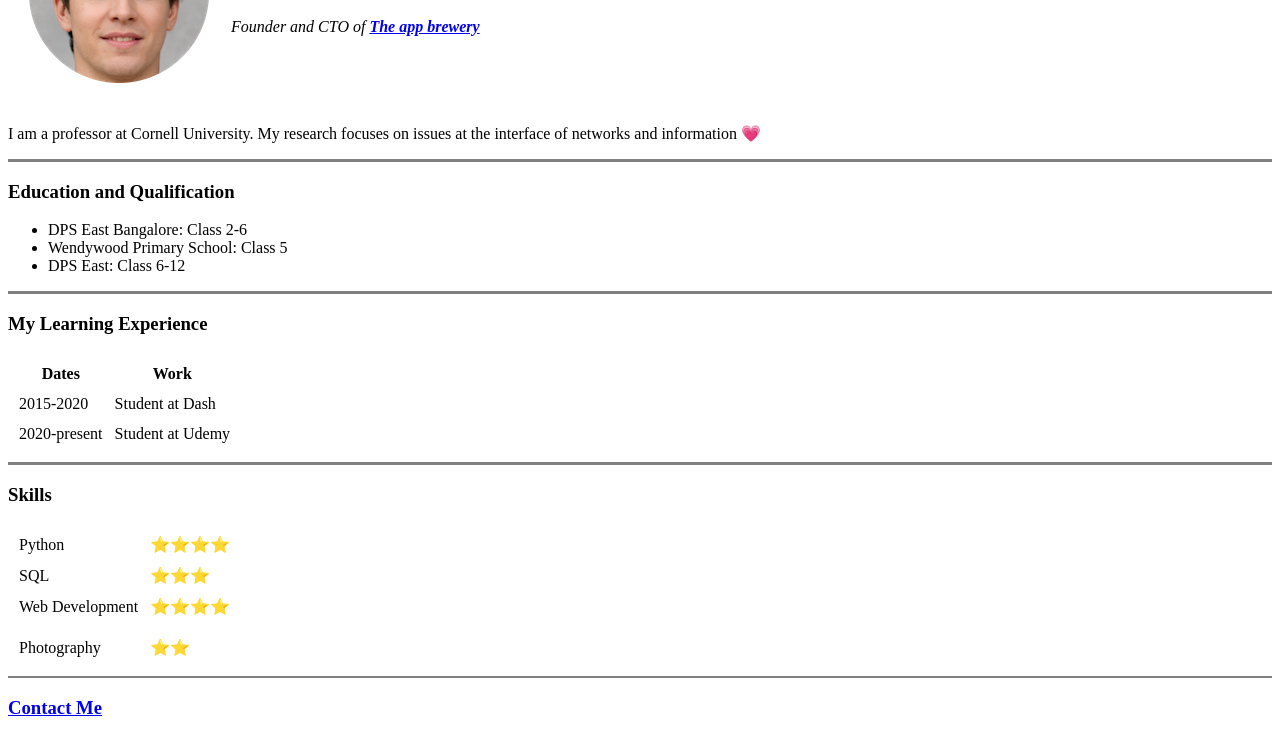
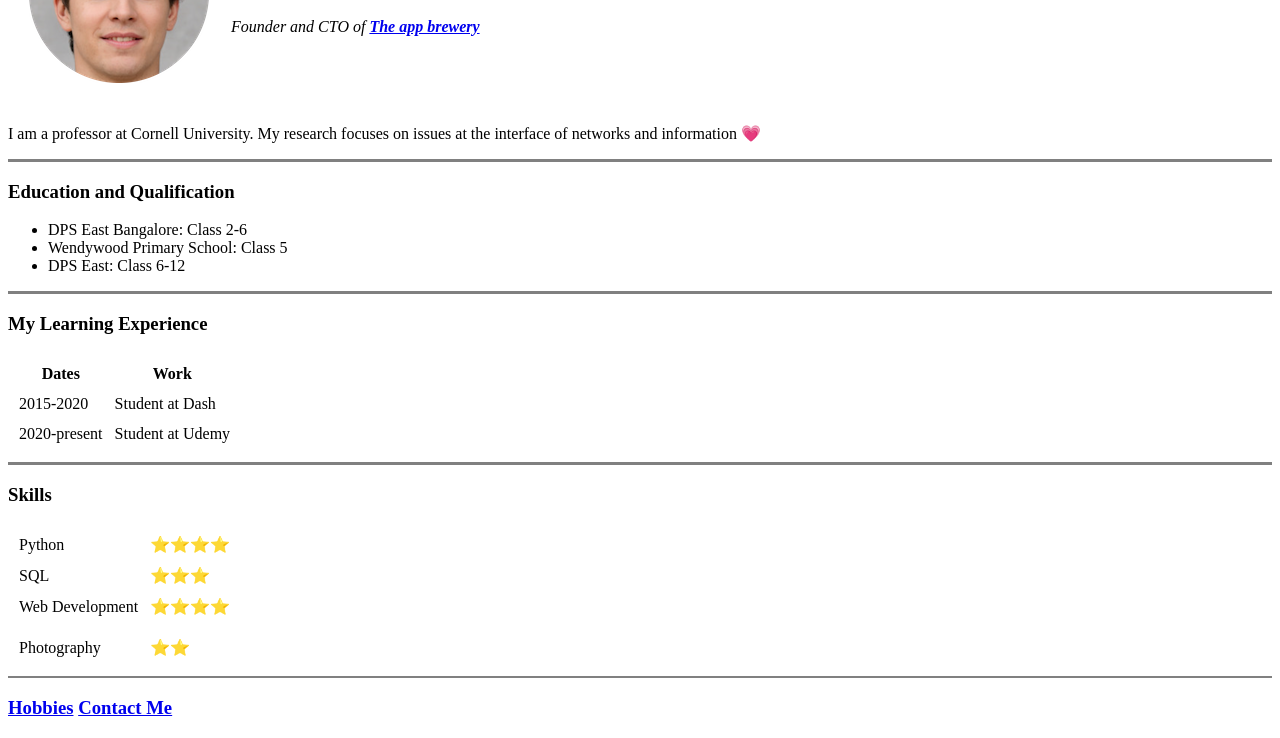
Before and after one commit to samyak2003-coder/cv, a plain HTML site: page index.html in a window 1280 px wide. Shown: the part 126-864 px from the top of the page. Drawn offline with Linux system fonts and the light colour scheme.

Commit message:
Update index.html

```diff
--- a/index.html
+++ b/index.html
@@ -71,7 +71,8 @@
   </tr>
 </table>
 <hr size=2px noshade/>
-<h3><a href="Hobbies.html>Hobbies</a>
+<h3>
+<a href="Hobbies.html">Hobbies</a>
 <a href="Contact.html">Contact Me</a>
 </h3>
 
```
